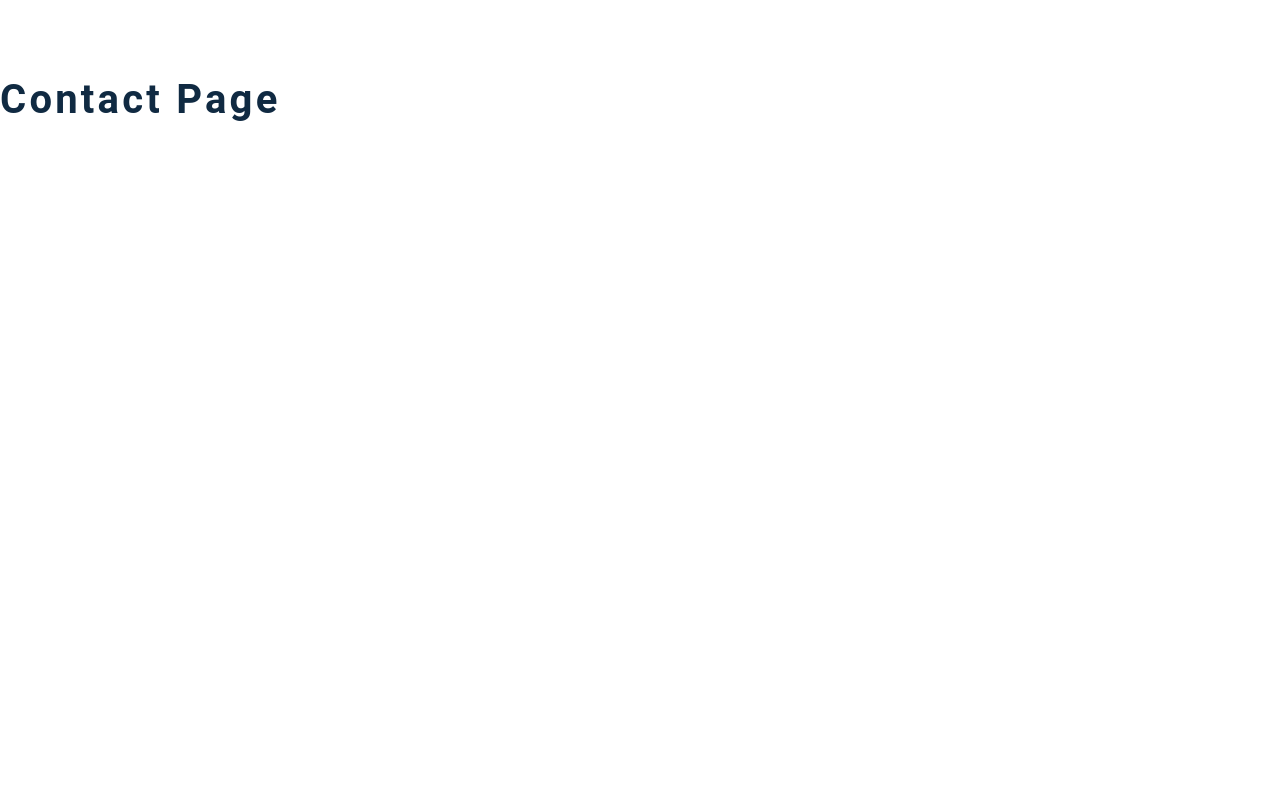
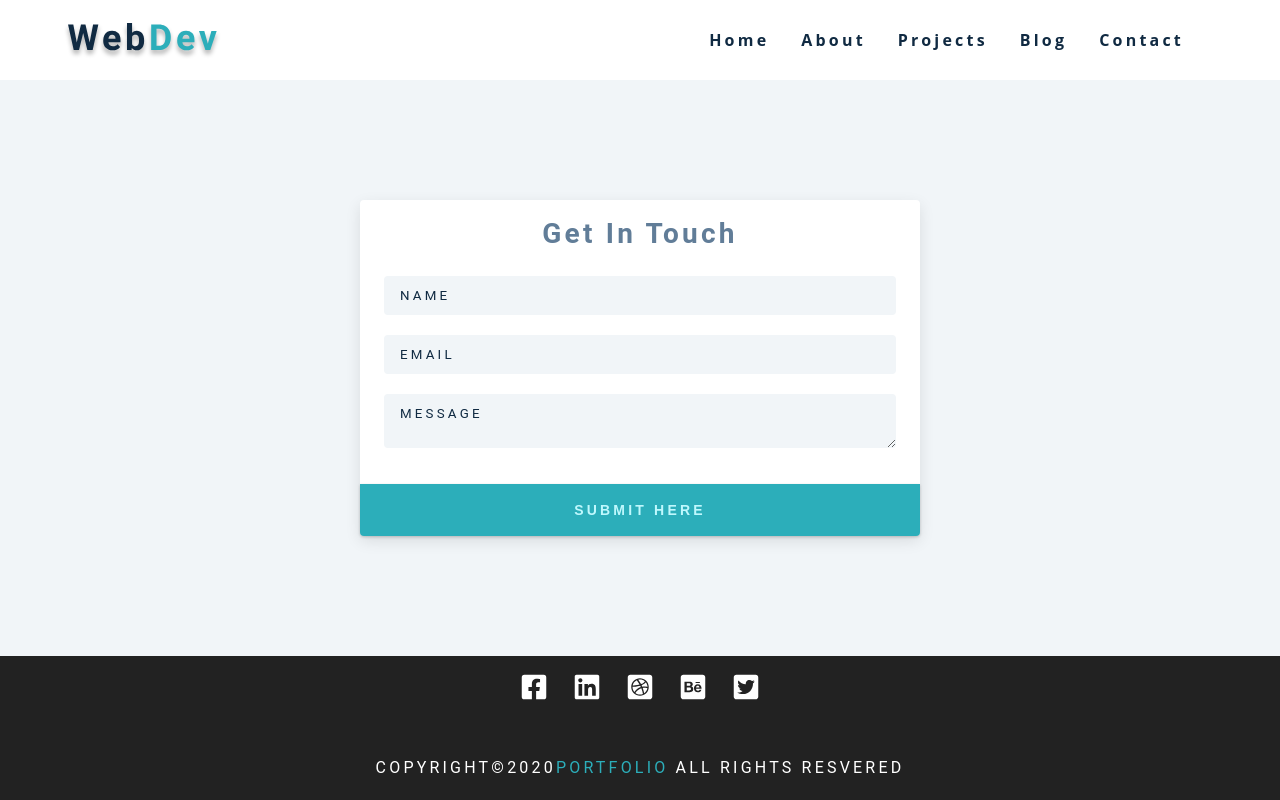
Before and after one commit to krittiyaclark/gatsby-strapi-portfolio-project, a Gatsby site: page /contact in a window 1280 px wide. Built offline with nearby package versions, Linux system fonts and the light colour scheme; Gatsby itself is replaced by a stand-in of ours.

Commit message:
Intergated formspree to the contact component

```diff
--- a/src/css/main.css
+++ b/src/css/main.css
@@ -991,3 +991,59 @@
     grid-column: 6 / -1;
   }
 }
+
+/*
+===============
+Contact Page
+===============
+*/
+.contact-page {
+  display: grid;
+  place-items: center;
+  padding: 5rem 0;
+}
+.contact-form {
+  background: var(--clr-white);
+  border-radius: var(--radius);
+  text-align: center;
+  box-shadow: var(--light-shadow);
+  transition: var(--transition);
+  width: 90vw;
+  max-width: 35rem;
+}
+.contact-form:hover {
+  box-shadow: var(--dark-shadow);
+}
+.contact-form h3 {
+  padding-top: 1.25rem;
+  color: var(--clr-grey-5);
+}
+.form-group {
+  padding: 1rem 1.5rem;
+}
+.form-control {
+  display: block;
+  width: 100%;
+  padding: 0.75rem 1rem;
+  border: none;
+  margin-bottom: 1.25rem;
+  background: var(--clr-grey-10);
+  border-radius: var(--radius);
+  text-transform: uppercase;
+  letter-spacing: var(--spacing);
+}
+.form-control::placeholder {
+  font-family: var(--ff-primary);
+  color: var(--clr-grey-1);
+  text-transform: uppercase;
+  letter-spacing: var(--spacing);
+}
+.submit-btn {
+  display: block;
+  width: 100%;
+  padding: 1rem;
+  border-bottom-left-radius: var(--radius);
+  border-bottom-right-radius: var(--radius);
+  border-top-right-radius: 0;
+  border-top-left-radius: 0;
+}
--- a/src/pages/contact.js
+++ b/src/pages/contact.js
@@ -2,7 +2,40 @@
 import Layout from "../components/Layout"
 
 const contact = () => {
-  return <h2>contact page</h2>
+  return (
+    <Layout>
+      <section className="contact-page">
+        <article className="contact-form">
+          <h3>get in touch</h3>
+          <form action="https://formspree.io/f/mrgoaaeb" method="POST">
+            <div className="form-group">
+              <input
+                type="text"
+                name="name"
+                placeholder="name"
+                className="form-control"
+              />
+              <input
+                type="email"
+                name="email"
+                placeholder="email"
+                className="form-control"
+              />
+              <textarea
+                name="message"
+                row="5"
+                placeholder="message"
+                className="form-control"
+              />
+            </div>
+            <button type="submit" className="submit-btn btn">
+              submit here
+            </button>
+          </form>
+        </article>
+      </section>
+    </Layout>
+  )
 }
 
 export default contact
```
